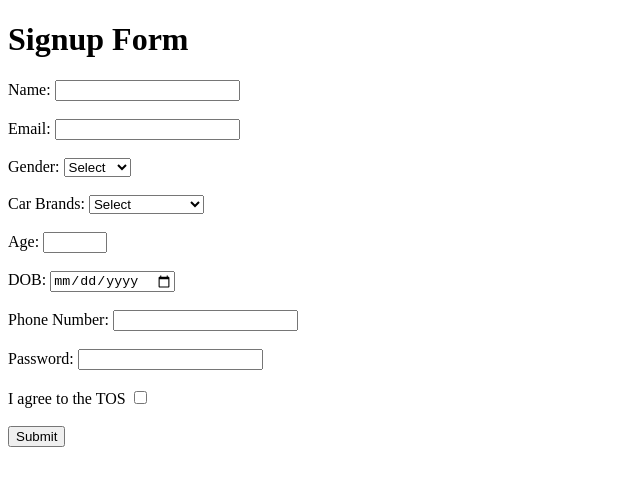
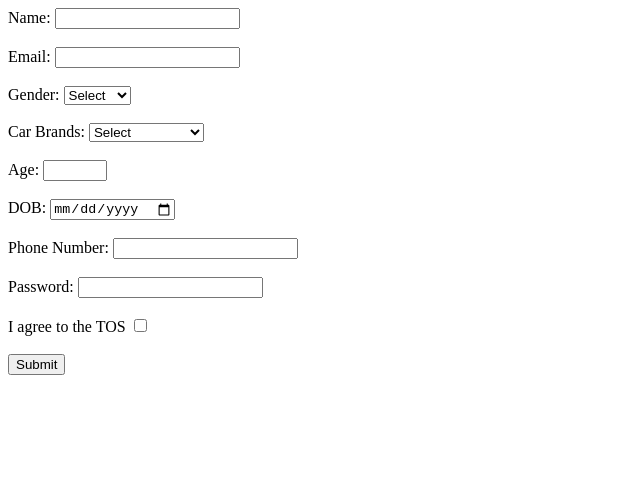
Before and after one commit to acciojob/signup-form-car-Jpfpp12, a website: page main.html in a window 1280 px wide. Shown: the whole page, without its empty margins (0-640 px from the left). Drawn offline with Linux system fonts and the light colour scheme.

Commit message:
created a submission

```diff
--- a/main.html
+++ b/main.html
@@ -7,8 +7,7 @@
 </head>
 
 <body>
-	<!-- the entire body must be written by student -->
-    <h1>Signup Form</h1>
+
     <form action="#" method="post">
         <label for="name">Name:</label>
         <input type="text" id="name" name="name" minlength="3" maxlength="50" required>
```
